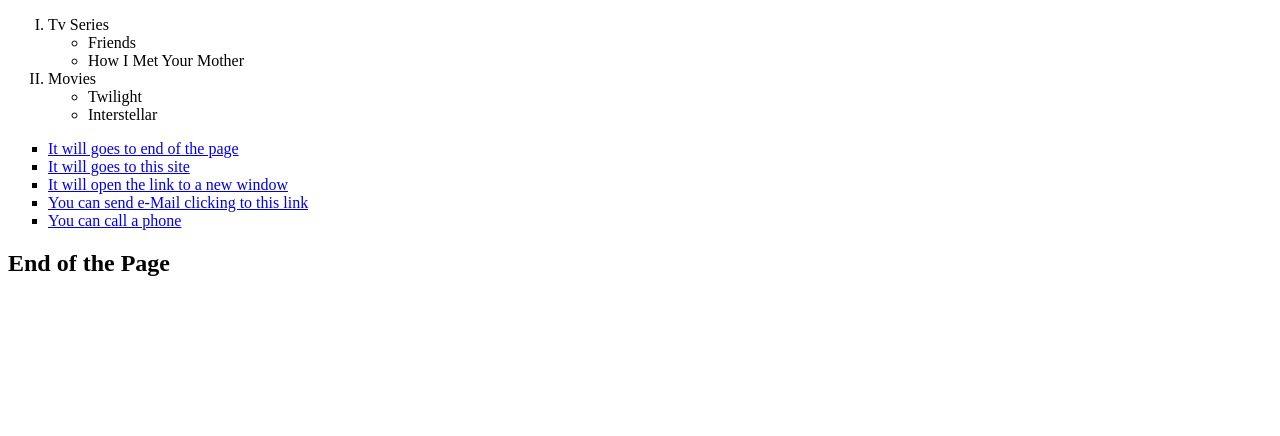
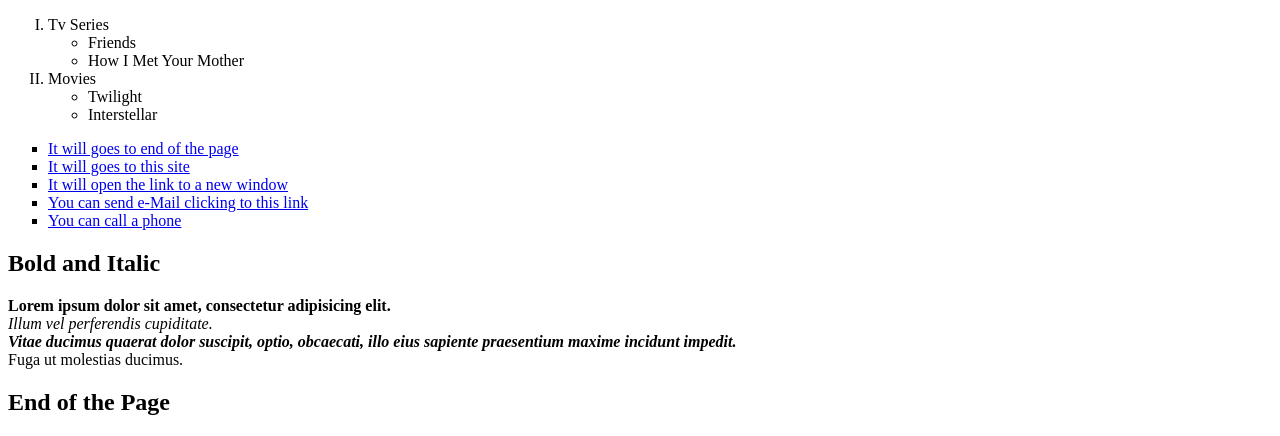
Before and after one commit to ilhansevval/HTML, a plain HTML site: page html/index.html in a window 1280 px wide. Shown: the part 1576-2012 px from the top of the page. Before the commit the page ends 1873 px from the top, so only its background shows below. Drawn offline with Linux system fonts and the light colour scheme.

Commit message:
feat: strong and emphasis element

```diff
--- a/html/index.html
+++ b/html/index.html
@@ -74,6 +74,18 @@
     </ul>
     <!--Link Section Ends-->
 
+    <!--Bold and Italic Typing Style-->
+    <h2>Bold and Italic</h2>
+
+    <p><strong>Lorem ipsum dolor sit amet, consectetur adipisicing elit.</strong> <br>
+        <em>Illum vel perferendis cupiditate.</em> <br>
+        <strong>
+            <em>
+                Vitae ducimus quaerat dolor suscipit, optio, obcaecati, illo eius sapiente praesentium maxime incidunt impedit.
+            </em>
+        </strong> <br>
+         Fuga ut molestias ducimus.</p>
+
     <h2 id="footer">End of the Page</h2>
 </body>
 </html>
```
